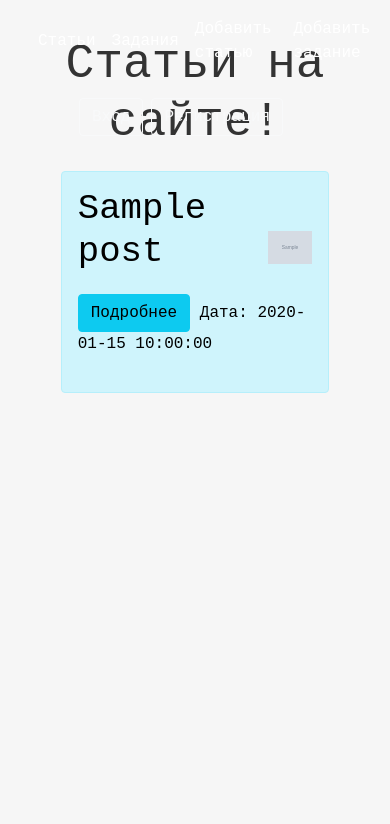
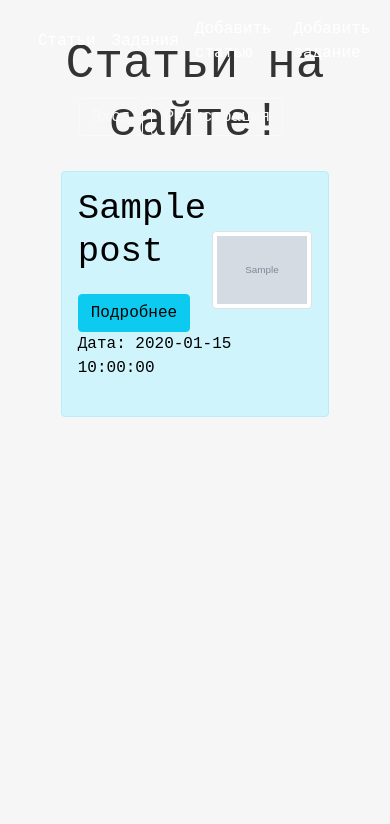
Before and after one commit to Keopint/EGE_WEBSITE_2, a Flask app: page /posts in a window 390 px wide. Shown: the part 68-892 px from the top of the page. Run offline with Flask 3, Linux system fonts and the light colour scheme; tables that the repository leaves empty hold one stand-in row (values such as "Sample post"); grey boxes marked "Sample" are stand-in pictures; some libraries are stand-ins or nearby versions.

Commit message:
адаптивность изображений к статьям

```diff
--- a/templates/posts.html
+++ b/templates/posts.html
@@ -1,5 +1,6 @@
 {% extends "base.html" %}
-
+<link href="https://cdn.jsdelivr.net/npm/bootstrap@5.3.3/dist/css/bootstrap.min.css" rel="stylesheet" integrity="sha384-QWTKZyjpPEjISv5WaRU9OFeRpok6YctnYmDr5pNlyT2bRjXh0JMhjY6hW+ALEwIH" crossorigin="anonymous">
+<script src="https://cdn.jsdelivr.net/npm/bootstrap@5.3.3/dist/js/bootstrap.bundle.min.js" integrity="sha384-YvpcrYf0tY3lHB60NNkmXc5s9fDVZLESaAA55NDzOxhy9GkcIdslK1eN7N6jIeHz" crossorigin="anonymous"></script>
 {% block title %}
 Статьи
 {% endblock %}
@@ -12,7 +13,9 @@
     {% endif %}
     {% for table in tables %}
         <div class="alert alert-info">
-            <h1 style="color: #000;">{{table['name']}}<img align="right" height="18%" width="19%" src="static/img/posts_img/{{table.avatar_name}}"></h1>
+            <h1 style="color: #000;">{{table['name']}}
+                <img align="right" class="img-thumbnail" style="max-width: 100px; max-height: 100px; object-fit: cover;" src="static/img/posts_img/{{table.avatar_name}}">
+            </h1>
             <p style="color:#000"><a href="posts/{{table['id']}}" class="btn btn-info">Подробнее</a>  Дата: {{table.date}}</p>
         </div>
     {% endfor %}
```
